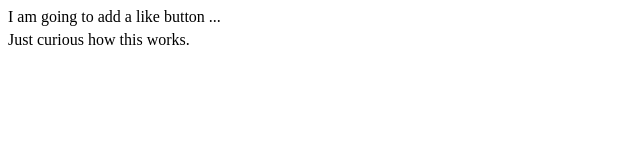
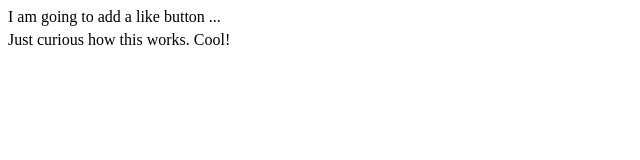
Before and after one commit to frostbyte000jm/ReachIntro, a plain HTML site: page Index.html in a window 1280 px wide. Shown: the full height of the page, 0-640 px from the left. Drawn offline with Linux system fonts and the light colour scheme.

Commit message:
update to index.html

```diff
--- a/Index.html
+++ b/Index.html
@@ -6,7 +6,7 @@
  <body>
      <div class="first">
             <p class="first">I am going to add a like button ... </p>
-            <p class="second">Just curious how this works.</p>
+            <p class="second">Just curious how this works. Cool!</p>
      </div>
 
  </body>
```
